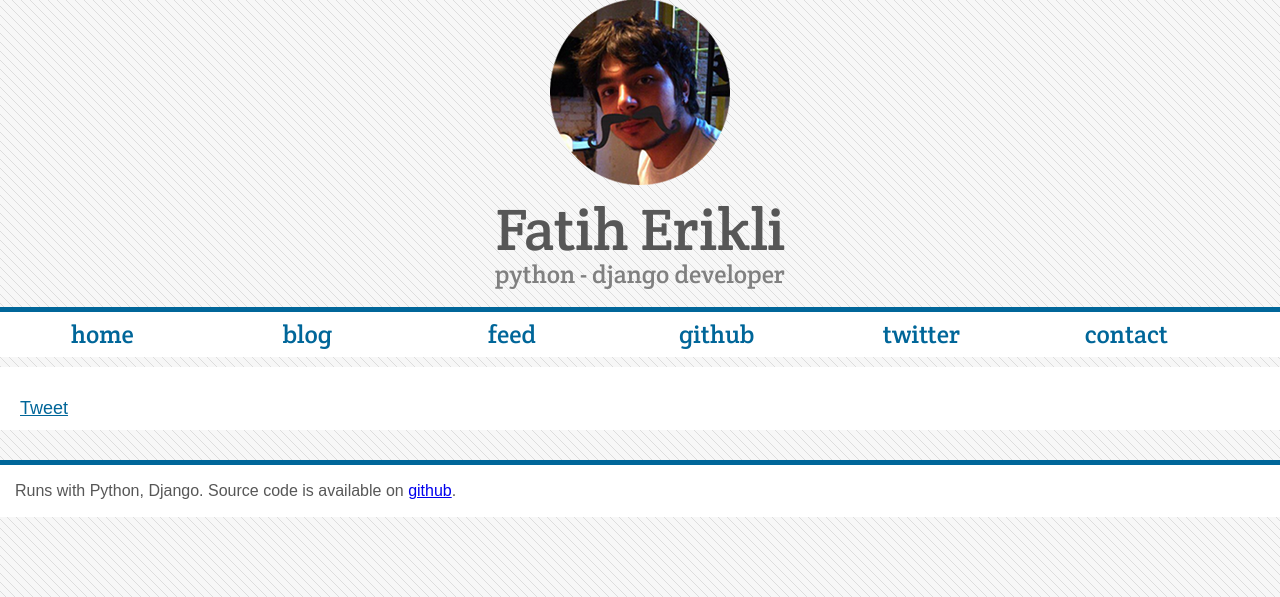
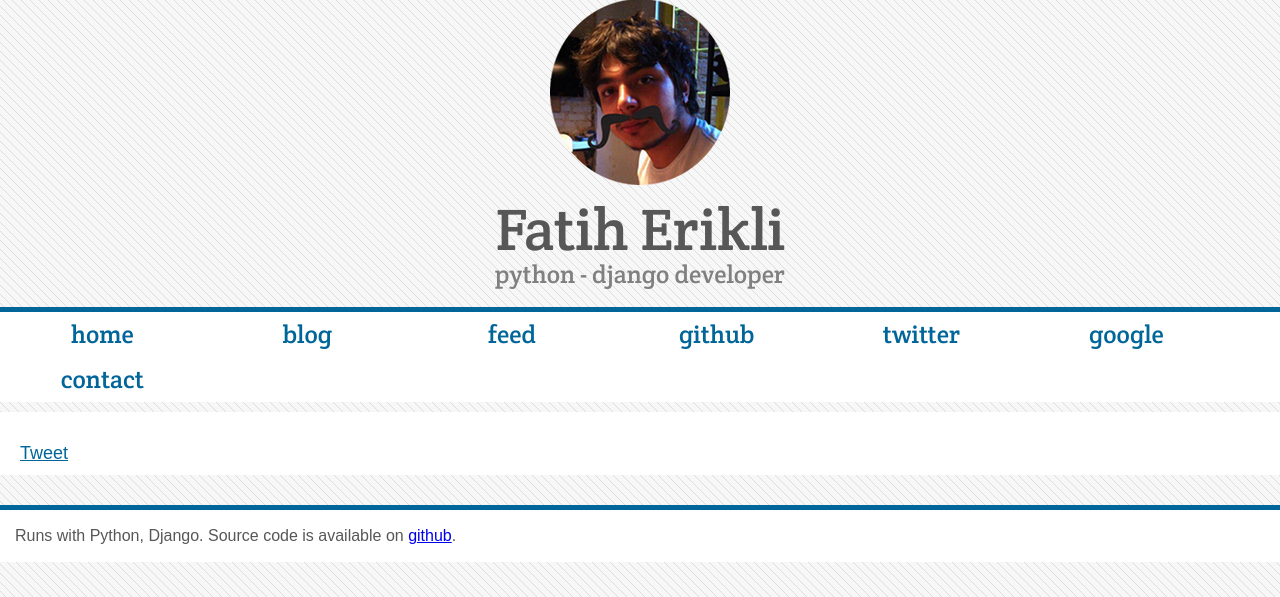
Before and after one commit to fatiherikli/fatiherikli.github.io, a Django app: template web/templates/blog/detail.html in a window 1280 px wide. Shown: the part 21-618 px from the top of the page. Run offline with Django 3.2, Linux system fonts and the light colour scheme; the template is opened without the code that fills it, so the values that code supplies are empty; parts of the project's set-up code (start-up, migrations or seed data) failed here and were passed over; some libraries are stand-ins or nearby versions.

Commit message:
added google plus link

```diff
--- a/web/templates/base.html
+++ b/web/templates/base.html
@@ -52,6 +52,7 @@
         <li><a href="{{ urls.blog_feed }}">feed</a></li>
         <li><a href="{{ urls.github }}">github</a></li>
         <li><a href="{{ urls.twitter }}">twitter</a></li>
+        <li><a href="https://plus.google.com/109590184509977241359?rel=author">google</a></li>
         <li><a href="{{ urls.contact }}">contact</a></li>
         {# TODO: find a solution for url tag problem in multi-domain django sites #}
     </ul>
```
